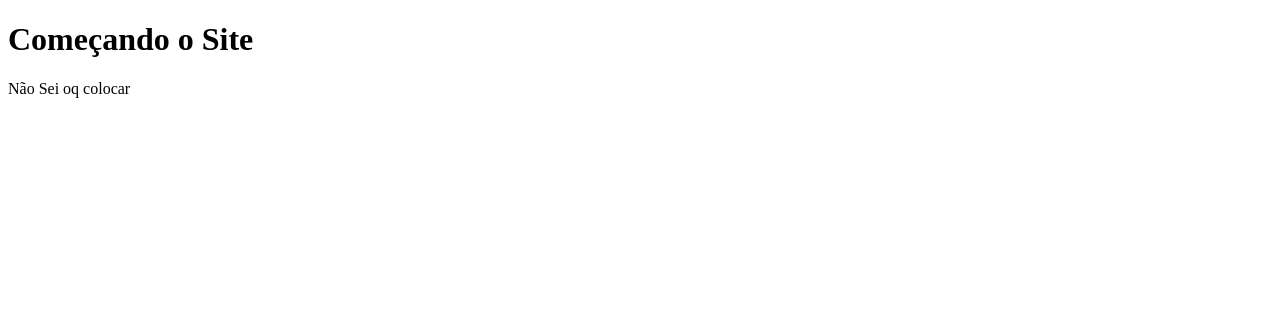
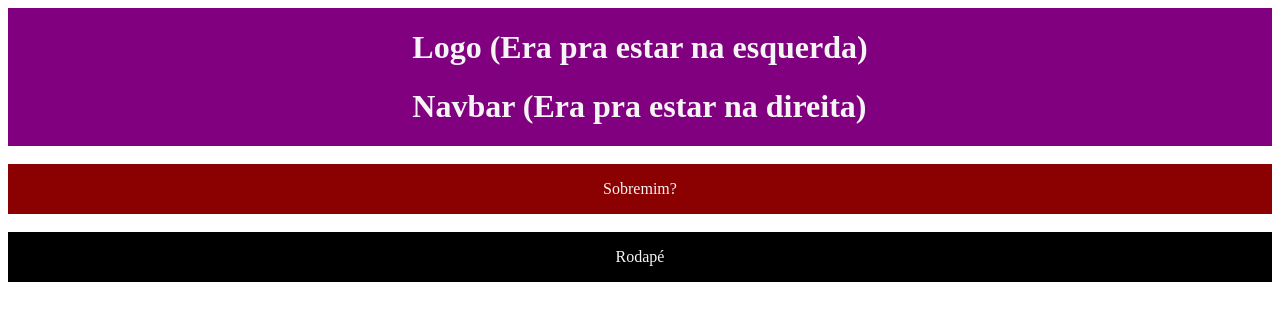
Before and after one commit to Rafael-Pototsky-Lourenco/Site-Pototsky, an Angular app: page / in a window 1280 px wide. Shown: the top 320 px of the page. Built offline with nearby package versions, Linux system fonts and the light colour scheme.

Commit message:
add layout structure and styles for header, navigation, and footer

```diff
--- a/src/app/app.component.html
+++ b/src/app/app.component.html
@@ -1,3 +1,20 @@
-<h1>Começando o Site</h1>
-
-<p>Não Sei oq colocar</p>
+<header>
+  <div id="container">
+    <div class="navbar navbar-expand-lg navbar-dark fixed-top">
+      <h1>Logo (Era pra estar na esquerda)</h1>
+      <h1>Navbar (Era pra estar na direita)</h1>
+    </div>
+  </div>
+</header>
+<br>
+<nav>
+  <div id="container2">
+    <p>Sobremim?</p>
+  </div>
+</nav>
+<br>
+<footer>
+  <div id="container3">
+    <p>Rodapé</p>
+  </div>
+</footer>
--- a/src/app/app.component.scss
+++ b/src/app/app.component.scss
@@ -0,0 +1,26 @@
+#container
+{
+     display: flex;
+     justify-content: center;
+     align-items: center;
+     background-color: purple;
+     color: whitesmoke;
+}
+
+#container2
+{
+     display: flex;
+     justify-content: center;
+     align-items: center;
+     background-color: darkred;
+     color: whitesmoke;
+}
+
+#container3
+{
+     display: flex;
+     justify-content: center;
+     align-items: center;
+     background-color: black;
+     color: whitesmoke;
+}
```
Also changed, not shown: 1 other file (tests, documents, lock files or other folders).
